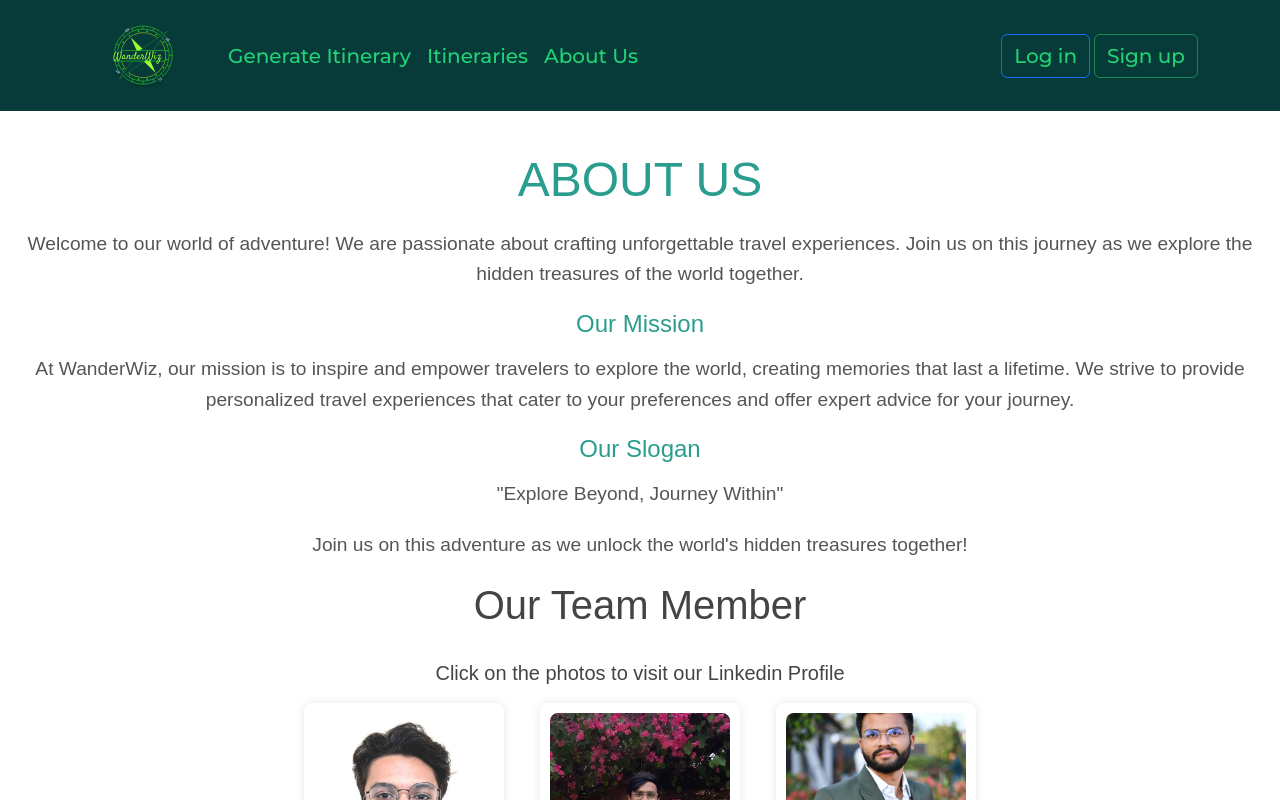
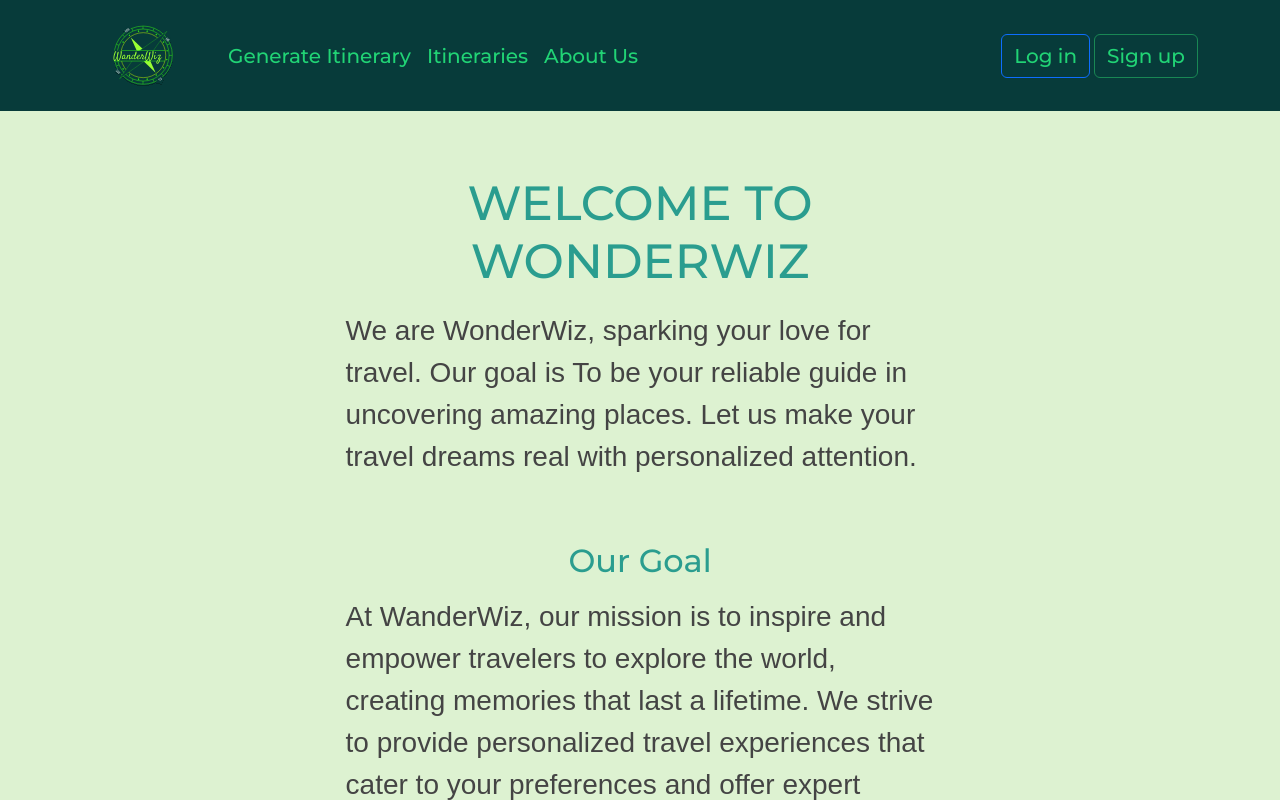
Before and after one commit to harshal2804/WanderWiz, a React (Vite) app in the folder Code/frontend/: page /contactus in a window 1280 px wide. Shown: the top 800 px of the page. Built offline with nearby package versions, Linux system fonts and the light colour scheme; no server answers.

Commit message:
About us Page Styling

```diff
--- a/Code/frontend/src/pages/Contactus.jsx
+++ b/Code/frontend/src/pages/Contactus.jsx
@@ -1,6 +1,15 @@
 import React from 'react';
 
 const ContactUsPage = () => {
+
+  const textStyle = {
+    width: '50vw', // 50% of viewport width
+    textAlign: 'left',
+    padding: '0 2vw', // 2% padding horizontally
+    //backgroundColor : 'White',
+    borderRadius : '3vh',
+  };
+
   const styles = {
     container: {
       fontFamily: 'Arial, sans-serif',
@@ -8,17 +17,28 @@ const ContactUsPage = () => {
       padding: '40px 20px',
       textAlign: 'center',
       color: '#444',
+      backgroundColor : '#DDF2D1',
     },
     heading: {
       fontSize: '3em', // Increased font size for heading
       color: '#2A9D8F',
       marginBottom: '20px',
       textTransform: 'uppercase',
+      //fontFamily: "Avantgarde, TeX Gyre Adventor, URW Gothic L, sans-serif",
+      fontSize : "6vh",
+      fontweight : "bold",
+      textAlign : 'center',
+      fontFamily: "Montserrat, serif",
+      fontweight : "bold",
     },
     mission: {
-      fontSize: '1.5em', // Increased font size for mission
+
+      fontSize: '2em', // Increased font size for mission
       color: '#2A9D8F',
       marginBottom: '15px',
+      textAlign : 'center',
+      fontFamily: "Montserrat, serif",
+      fontweight : "bold",
     },
     cardContainer: {
       display: 'grid',
@@ -46,8 +66,10 @@ const ContactUsPage = () => {
     paragraph: {
       lineHeight: '1.6',
       color: '#555',
-      fontSize: '1.2em', // Increased font size for paragraph
+      fontSize: '1.7em', // Increased font size for paragraph
       marginBottom: '20px', // Added margin bottom for separation
+      fontFamily: "Montserrat, serif",
+
     },
     name: {
       marginTop: '10px',
@@ -158,24 +180,38 @@ const ContactUsPage = () => {
 
   return (
     <div style={styles.container}>
-      <h2 style={styles.heading}>About Us</h2>
-      <p style={styles.paragraph}>
-        Welcome to our world of adventure! We are passionate about crafting unforgettable travel experiences.
-        Join us on this journey as we explore the hidden treasures of the world together.
+      {/* <h2 style={styles.heading}>Welcome to WonderWiz</h2>
+      <div style={styles.paragraph}>
+      <p >
+            At WonderWiz, we believe that travel should be an enriching and stress-free experience from start to finish. Our goal is to empower every traveler by offering a robust and intuitive platform that streamlines the complexities of trip planning.
+
       </p>
+      </div>
 
-      <h3 style={styles.mission}>Our Mission</h3>
+      <h3 style={styles.mission}>Our Goal</h3>
       <p style={styles.paragraph}>
         At WanderWiz, our mission is to inspire and empower travelers to explore the world, creating memories that last a lifetime.
         We strive to provide personalized travel experiences that cater to your preferences and offer expert advice for your journey.
-      </p>
+      </p> */}
 
-      <h3 style={styles.mission}>Our Slogan</h3>
-      <p style={styles.paragraph}>"Explore Beyond, Journey Within"</p>
+      <div className="my-4 d-flex flex-column align-items-center gap-5">
+      <div style={textStyle}>
+        <h2 style={styles.heading}>Welcome to WonderWiz</h2>
+        <p style={{fontSize : '3.5vh',alignContent :'center'}}>
+        We are WonderWiz, sparking your love for travel. Our goal is To be your reliable guide in uncovering amazing places. Let us make your travel dreams real with personalized attention.
+        </p>
+      </div>
 
-      <p style={styles.paragraph}>
-        Join us on this adventure as we unlock the world's hidden treasures together!
-      </p>
+
+      <div style={textStyle}>
+        <h2 style={styles.mission}>Our Goal</h2>
+        <p style={{fontSize : '3.5vh',alignContent :'center'}}>
+        At WanderWiz, our mission is to inspire and empower travelers to explore the world, creating memories that last a lifetime.
+        We strive to provide personalized travel experiences that cater to your preferences and offer expert advice for your journey.        </p>
+      </div>
+
+      </div>
+      <br/>
 
       <h1>Our Team Member</h1>
       <br></br>
--- a/Code/frontend/src/pages/Home.jsx
+++ b/Code/frontend/src/pages/Home.jsx
@@ -65,9 +65,32 @@ function Home() {
     color : '#e7ee4f',
     // color : '#ccff00',
     // color : '#afb34f',
-  }
+  };
+
+  const containerStyle = {
+    display: 'flex',
+    //flexDirection : 'column',
+    alignItems: 'center',
+    justifyContent: 'space-between',
+    //position : 'relative',
+
+    width: '80vw', // 90% of viewport width
+    margin: '0 auto', // Center the content horizontally
+  };
+
+  const pictureStyle = {
+    width: '60vw', // 40% of viewport width
+    maxWidth: '400px', // Maximum width for the picture
+  };
 
 
+  const textStyle = {
+    width: '50vw', // 50% of viewport width
+    textAlign: 'left',
+    padding: '0 2vw', // 2% padding horizontally
+    //backgroundColor : 'White',
+    borderRadius : '3vh',
+  };
 
   return (
     <>
@@ -95,11 +118,42 @@ function Home() {
       </div> */}
 
 <div style={aboutUsSection}>
-<h1 style={{fontSize : '8vh'}}>About WanderWiz</h1>
+{/* <h1 style={{fontSize : '8vh'}}>About WanderWiz</h1>
 <p>
-Welcome to WanderWiz, your ultimate travel companion. We are dedicated to helping you plan your dream vacations with ease and precision. Our mission is to provide you with the smartest tools and insights to make your trips memorable. Whether it's finding the best places to visit, planning itineraries, or discovering hidden gems, we've got you covered. With WanderWiz, it's not just about traveling; it's about creating stories, making memories, and building trust.
-</p>
+Welcome to WanderWiz, your ultimate voyage companion. We are dedicated to helping you plan your dream vacations with ease and precision. Our mission is to provide you with the smartest tools and insights to make your trips memorable. Whether it's finding the best places to visit, planning itineraries, or discovering hidden gems, we've got you covered. With WanderWiz, it's not just about traveling; it's about creating stories, making memories, and building trust.
+</p> */}
+
+
+<div className="my-3" style={containerStyle}>
+
+      <div style={pictureStyle}>
+        <img src="/src/assets/travel.jpg" alt="Your Image" style={{ width: '90%', height: 'auto' }} />
+      </div>
+      <div style={textStyle}>
+        <h1 style={{fontWeight : 'bold'}}>Who We Are</h1>
+        <p>
+        We are WonderWiz, sparking your love for travel. Our goal is To be your reliable guide in uncovering amazing places. Let us make your travel dreams real with personalized attention.
+        </p>
+      </div>
 </div>
+
+<div className="my-5" style={containerStyle}>
+
+      <div style={textStyle}>
+          <h1 style={{fontWeight : 'bold'}}>What We Do</h1>
+          <p>
+                We plan your trips just for you , We make your travel smooth, so you can make awesome memories. We'll transform your travel dreams into unforgettable experiences.
+          </p>
+      </div>
+
+      <div style={pictureStyle}>
+        <img src="/src/assets/we_do.jpg" style={{ width: '90%', height: 'auto' }} />
+      </div>
+
+    </div>
+</div>
+
+
 
 </>
 
```
Also changed, not shown: Code/frontend/src/assets/travel.jpg (added), Code/frontend/src/assets/we_do.jpg (added).
